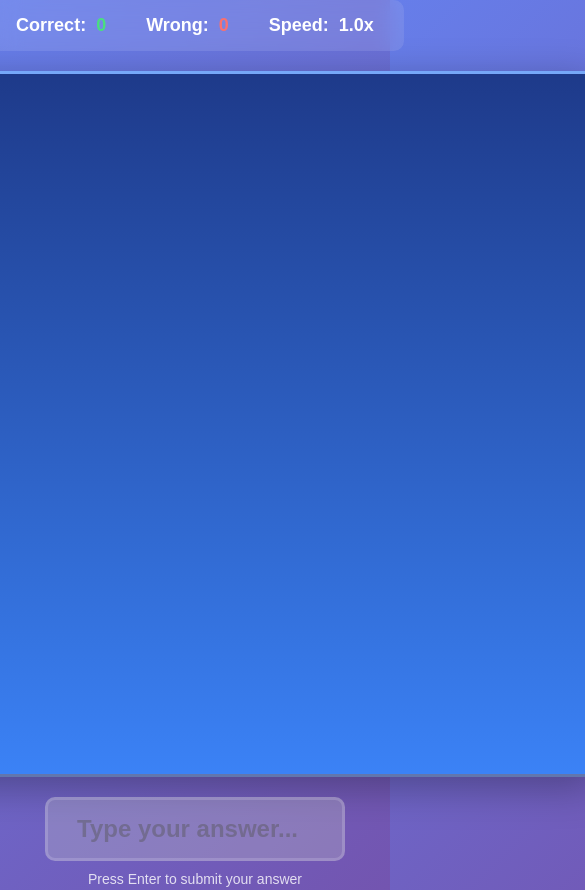
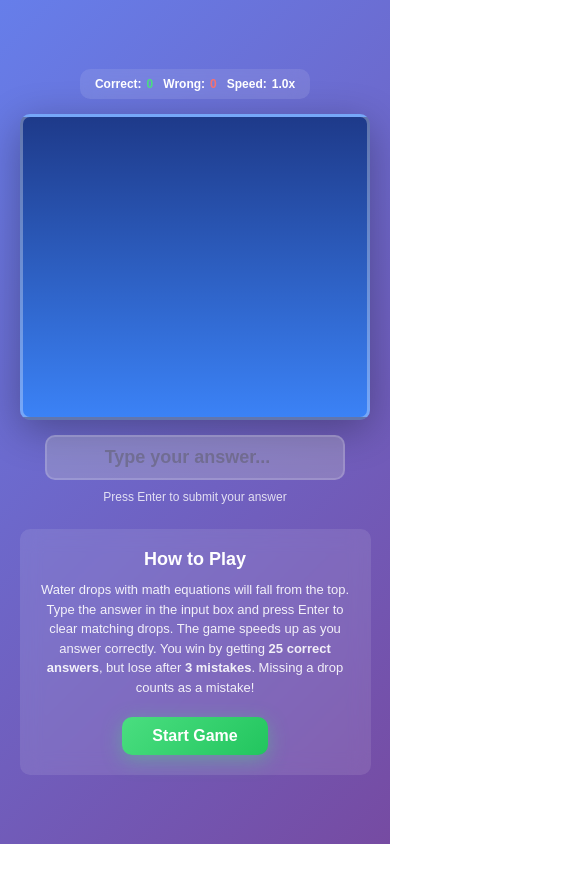
Before and after one commit to JacoboGanon/game_demo, a plain HTML site: page index.html in a window 390 px wide. Shown: the top 890 px of the page, 585 px wide, since content can reach past the window. After the commit the page ends 844 px from the top, so only its background shows below. Drawn offline with Linux system fonts and the light colour scheme.

Commit message:
Added responsiveness for smaller screen sizes.

```diff
--- a/game.js
+++ b/game.js
@@ -1,7 +1,7 @@
 // Game configuration
 const CONFIG = {
-  CANVAS_WIDTH: 800,
-  CANVAS_HEIGHT: 700,
+  BASE_CANVAS_WIDTH: 800,
+  BASE_CANVAS_HEIGHT: 700,
   DROP_RADIUS: 30,
   BASE_FALL_SPEED: 0.5,
   SPEED_INCREASE_RATE: 0.05,
@@ -27,11 +27,50 @@ const gameState = {
   cooldownActive: false,
   cooldownEndTime: 0,
   currentTimestamp: 0,
+  scale: 1, // Scaling factor for responsive design
+  canvasWidth: CONFIG.BASE_CANVAS_WIDTH,
+  canvasHeight: CONFIG.BASE_CANVAS_HEIGHT,
 };
 
 // Canvas setup
 const canvas = document.getElementById("gameCanvas");
 const ctx = canvas.getContext("2d");
+
+// Responsive canvas sizing
+function resizeCanvas() {
+  const container = document.querySelector(".game-container");
+  const maxWidth = Math.min(window.innerWidth - 40, CONFIG.BASE_CANVAS_WIDTH);
+  const maxHeight = window.innerHeight - 300; // Leave room for stats and input
+
+  // Calculate scale to fit within viewport while maintaining aspect ratio
+  const scaleX = maxWidth / CONFIG.BASE_CANVAS_WIDTH;
+  const scaleY = maxHeight / CONFIG.BASE_CANVAS_HEIGHT;
+  gameState.scale = Math.min(scaleX, scaleY, 1); // Never scale up, only down
+
+  // Set canvas dimensions
+  gameState.canvasWidth = CONFIG.BASE_CANVAS_WIDTH * gameState.scale;
+  gameState.canvasHeight = CONFIG.BASE_CANVAS_HEIGHT * gameState.scale;
+
+  // Set canvas display size (CSS)
+  canvas.style.width = gameState.canvasWidth + "px";
+  canvas.style.height = gameState.canvasHeight + "px";
+
+  // Set canvas resolution (actual pixels)
+  canvas.width = CONFIG.BASE_CANVAS_WIDTH;
+  canvas.height = CONFIG.BASE_CANVAS_HEIGHT;
+}
+
+// Initialize canvas size
+resizeCanvas();
+
+// Handle window resize
+let resizeTimeout;
+window.addEventListener("resize", () => {
+  clearTimeout(resizeTimeout);
+  resizeTimeout = setTimeout(() => {
+    resizeCanvas();
+  }, 250);
+});
 
 // Audio context for sound effects
 const audioContext = new (window.AudioContext || window.webkitAudioContext)();
@@ -226,7 +265,7 @@ class WaterDrop {
   }
 
   isOffScreen() {
-    return this.y - this.radius > CONFIG.CANVAS_HEIGHT;
+    return this.y - this.radius > CONFIG.BASE_CANVAS_HEIGHT;
   }
 }
 
@@ -235,7 +274,7 @@ function spawnDrop() {
   const { equation, answer } = EquationGenerator.generate();
   // Teardrop extends 1.3x radius on each side, plus some padding for text
   const margin = CONFIG.DROP_RADIUS * 1.5;
-  const x = margin + Math.random() * (CONFIG.CANVAS_WIDTH - margin * 2);
+  const x = margin + Math.random() * (CONFIG.BASE_CANVAS_WIDTH - margin * 2);
   const y = -CONFIG.DROP_RADIUS * 1.5;
   const drop = new WaterDrop(x, y, equation, answer);
   gameState.drops.push(drop);
@@ -278,7 +317,7 @@ function update(timestamp) {
 // Render game
 function render() {
   // Clear canvas
-  ctx.clearRect(0, 0, CONFIG.CANVAS_WIDTH, CONFIG.CANVAS_HEIGHT);
+  ctx.clearRect(0, 0, CONFIG.BASE_CANVAS_WIDTH, CONFIG.BASE_CANVAS_HEIGHT);
 
   // Draw all drops
   gameState.drops.forEach((drop) => {
--- a/index.html
+++ b/index.html
@@ -23,7 +23,7 @@
         </div>
       </div>
 
-      <canvas id="gameCanvas" width="800" height="700"></canvas>
+      <canvas id="gameCanvas"></canvas>
 
       <div class="input-container">
         <input
--- a/styles.css
+++ b/styles.css
@@ -20,6 +20,9 @@ body {
   flex-direction: column;
   align-items: center;
   gap: 20px;
+  padding: 20px;
+  max-width: 100%;
+  width: 100%;
 }
 
 .stats {
@@ -51,6 +54,8 @@ body {
   border-radius: 10px;
   background: linear-gradient(to bottom, #1e3a8a, #3b82f6);
   box-shadow: 0 10px 40px rgba(0, 0, 0, 0.3);
+  max-width: 100%;
+  height: auto;
 }
 
 .input-container {
@@ -67,7 +72,8 @@ body {
   border-radius: 10px;
   background: rgba(255, 255, 255, 0.9);
   color: #333;
-  width: 300px;
+  width: min(300px, 90vw);
+  max-width: 300px;
   text-align: center;
   font-weight: bold;
   outline: none;
@@ -113,7 +119,8 @@ body {
   padding: 40px;
   border-radius: 20px;
   text-align: center;
-  max-width: 400px;
+  max-width: min(400px, 90vw);
+  margin: 20px;
 }
 
 .game-over-content h2 {
@@ -147,7 +154,7 @@ body {
 }
 
 .description {
-  max-width: 700px;
+  max-width: min(700px, 90vw);
   text-align: center;
   background: rgba(255, 255, 255, 0.1);
   padding: 25px;
@@ -193,3 +200,113 @@ body {
 .description.hidden {
   display: none;
 }
+
+/* Mobile responsive styles */
+@media (max-width: 768px) {
+  .stats {
+    gap: 15px;
+    padding: 10px 20px;
+    font-size: 14px;
+    flex-wrap: wrap;
+    justify-content: center;
+  }
+
+  .stat-item {
+    gap: 5px;
+  }
+
+  #answerInput {
+    padding: 12px 20px;
+    font-size: 20px;
+  }
+
+  .hint {
+    font-size: 12px;
+  }
+
+  .description h3 {
+    font-size: 20px;
+  }
+
+  .description p {
+    font-size: 14px;
+  }
+
+  .start-btn {
+    padding: 12px 40px;
+    font-size: 18px;
+  }
+
+  .game-over-content {
+    padding: 30px 20px;
+  }
+
+  .game-over-content h2 {
+    font-size: 28px;
+  }
+
+  .game-over-content p {
+    font-size: 16px;
+  }
+
+  .restart-btn {
+    padding: 12px 30px;
+    font-size: 18px;
+  }
+}
+
+@media (max-width: 480px) {
+  .game-container {
+    padding: 10px;
+    gap: 15px;
+  }
+
+  .stats {
+    gap: 10px;
+    padding: 8px 15px;
+    font-size: 12px;
+  }
+
+  #answerInput {
+    padding: 10px 15px;
+    font-size: 18px;
+    border-width: 2px;
+  }
+
+  .description {
+    padding: 20px 15px;
+  }
+
+  .description h3 {
+    font-size: 18px;
+    margin-bottom: 10px;
+  }
+
+  .description p {
+    font-size: 13px;
+    line-height: 1.5;
+  }
+
+  .start-btn {
+    padding: 10px 30px;
+    font-size: 16px;
+  }
+
+  .game-over-content {
+    padding: 25px 15px;
+  }
+
+  .game-over-content h2 {
+    font-size: 24px;
+  }
+
+  .game-over-content p {
+    font-size: 14px;
+    margin-bottom: 20px;
+  }
+
+  .restart-btn {
+    padding: 10px 25px;
+    font-size: 16px;
+  }
+}
```
